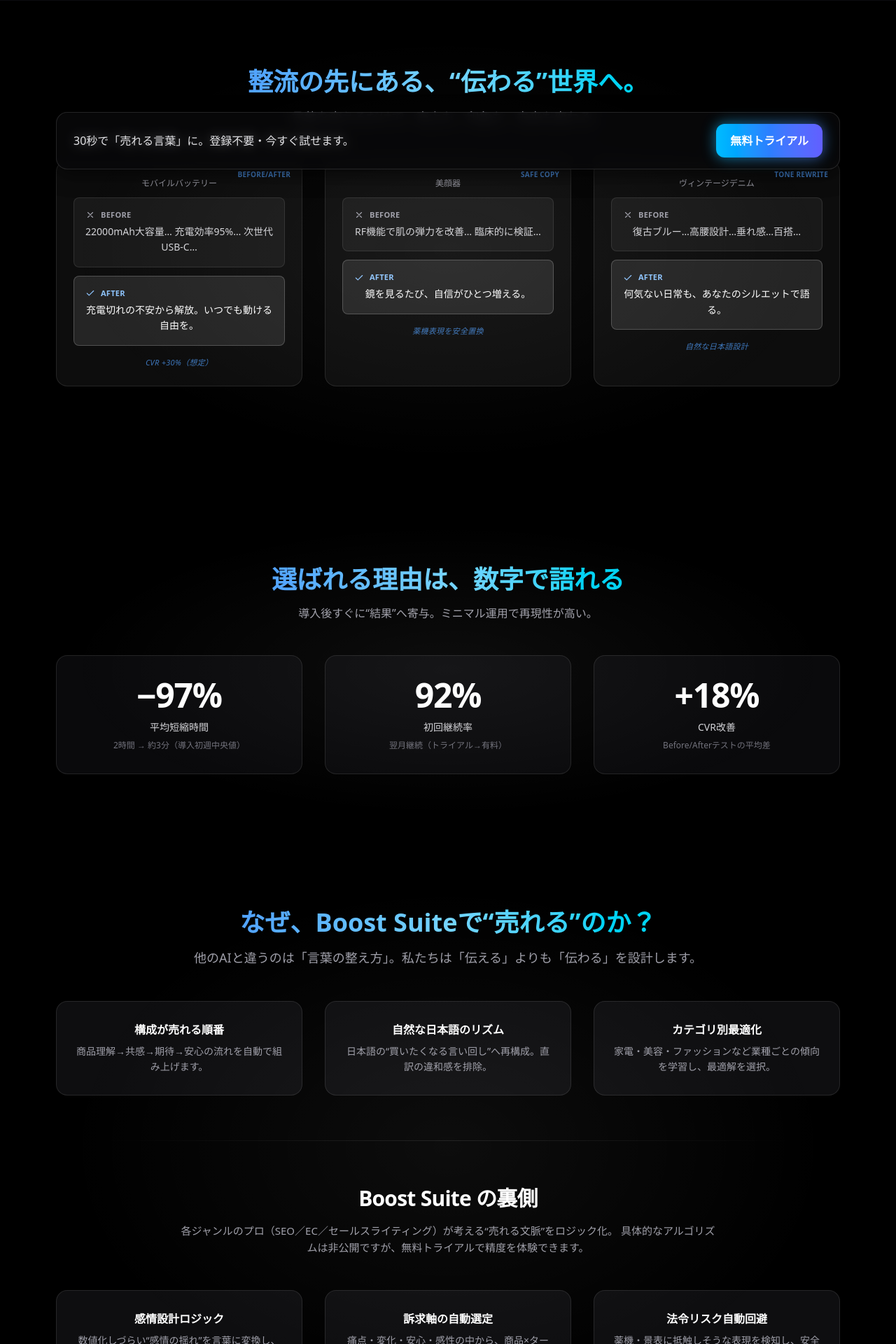
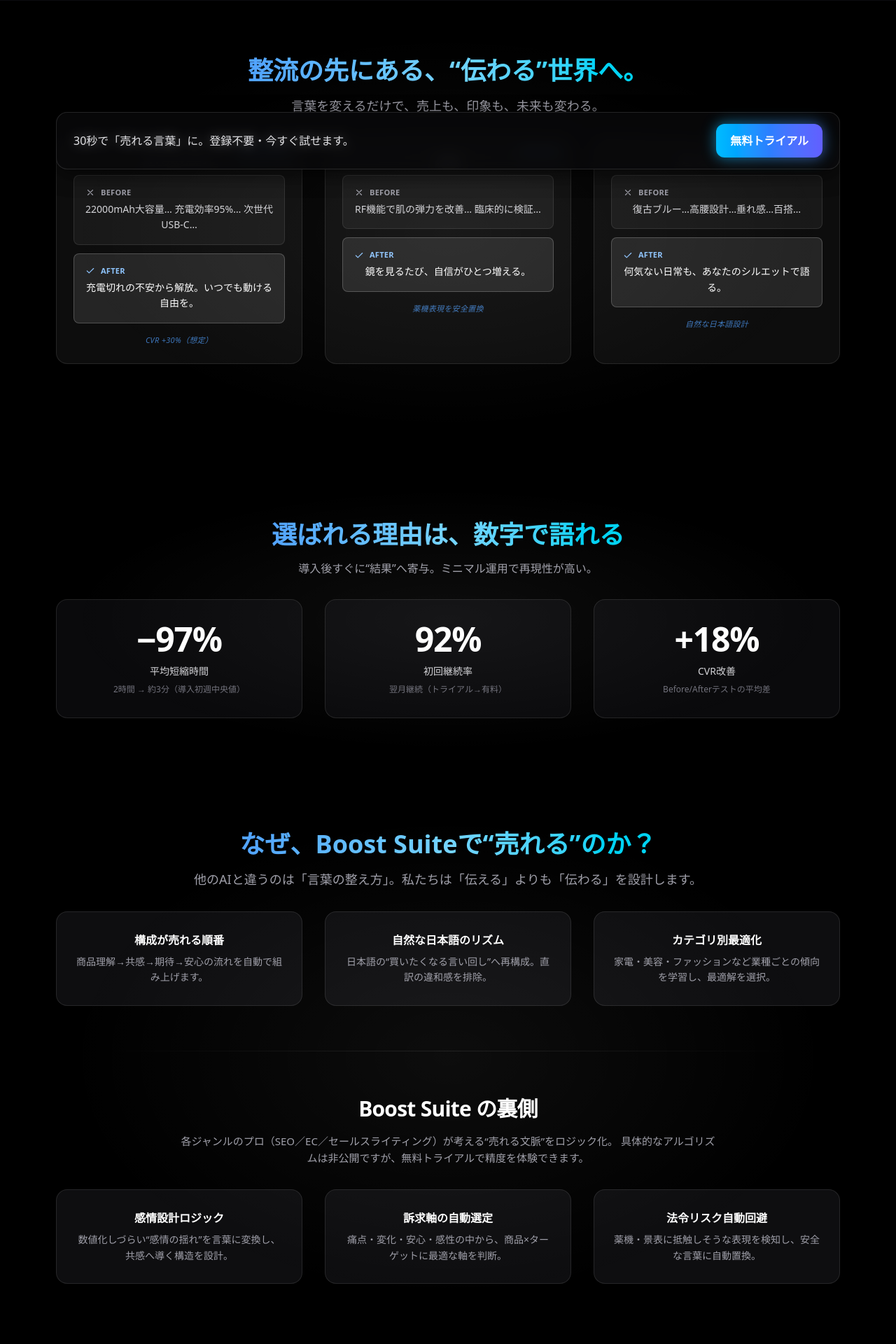
Before and after one commit to Waltz0820/boostsuite-app, a Next.js app: page / in a window 1280 px wide. Shown: the part 640-2560 px from the top of the page at 70% size. Built offline with nearby package versions, Linux system fonts and the light colour scheme.

Commit message:
feat: 変更内容

```diff
--- a/app/components/CompareTableDark.tsx
+++ b/app/components/CompareTableDark.tsx
@@ -18,10 +18,10 @@
 
 export default function CompareTableDark() {
   return (
-    <section className="py-24 bg-black text-white relative overflow-hidden">
+    <section className="py-20 bg-black text-white relative overflow-hidden">
       <div className="mx-auto max-w-6xl px-4">
         {/* 見出し */}
-        <div className="text-center mb-12">
+        <div className="text-center mb-8">
           <h2 className="text-3xl md:text-4xl font-bold mb-3">
             <span className="bg-gradient-to-r from-blue-400 via-sky-300 to-cyan-400 bg-clip-text text-transparent">
               比較すれば、導入理由は明確
--- a/app/components/FAQDark.tsx
+++ b/app/components/FAQDark.tsx
@@ -36,7 +36,7 @@
 
 export default function FAQDark() {
   return (
-    <section className="relative bg-black py-24 text-white overflow-hidden">
+    <section className="relative bg-black py-20 text-white overflow-hidden">
       {/* 背景ノイズ＋グラデ */}
       <div
         aria-hidden
--- a/app/components/FinalCtaDark.tsx
+++ b/app/components/FinalCtaDark.tsx
@@ -24,7 +24,7 @@
   );
 
   return (
-    <section className="relative overflow-hidden bg-zinc-950 py-24 text-white">
+    <section className="relative overflow-hidden bg-zinc-950 py-20 text-white">
       {/* 背景：薄い放射グラデ＋ノイズ */}
       <div
         aria-hidden
--- a/app/components/PricingDark.tsx
+++ b/app/components/PricingDark.tsx
@@ -49,7 +49,7 @@
 
 export default function PricingDark() {
   return (
-    <section className="py-24 bg-black text-white relative overflow-hidden">
+    <section className="py-20 bg-black text-white relative overflow-hidden">
       {/* 背景の軽いグロー */}
       <div className="absolute inset-0 bg-[radial-gradient(ellipse_at_center,rgba(56,189,248,0.08),transparent_60%)] pointer-events-none" />
 
@@ -60,7 +60,7 @@
             利用プラン
           </span>
         </h2>
-        <p className="text-zinc-400 mb-12 text-[15px] md:text-base">
+        <p className="text-zinc-400 mb-8 text-[15px] md:text-base">
           プランはいつでも変更・解約可能。全プラン無料で始められます。
         </p>
 
--- a/app/components/SocialProofDark.tsx
+++ b/app/components/SocialProofDark.tsx
@@ -10,7 +10,7 @@
 
 export default function SocialProofDark() {
   return (
-    <section className="py-24 bg-black text-white relative overflow-hidden">
+    <section className="py-20 bg-black text-white relative overflow-hidden">
       <div className="mx-auto max-w-6xl px-4 text-center">
         {/* Heading */}
         <h2 className="text-3xl md:text-4xl font-bold mb-4">
@@ -18,7 +18,7 @@
             選ばれる理由は、数字で語れる
           </span>
         </h2>
-        <p className="text-zinc-400 mb-12 text-[15px] md:text-base">
+        <p className="text-zinc-400 mb-8 text-[15px] md:text-base">
           導入後すぐに“結果”へ寄与。ミニマル運用で再現性が高い。
         </p>
 
--- a/app/components/StepsDark.tsx
+++ b/app/components/StepsDark.tsx
@@ -50,14 +50,14 @@
 
 export default function StepsDark() {
   return (
-    <section className="relative overflow-hidden bg-black py-24 text-white">
+    <section className="relative overflow-hidden bg-black py-20 text-white">
       {/* 背景ノイズ＋薄いグロー */}
       <div className="pointer-events-none absolute inset-0 bg-[radial-gradient(ellipse_at_center,rgba(255,255,255,0.05),transparent_60%)]" />
       <div className="pointer-events-none absolute inset-0 bg-gradient-to-b from-white/[0.03] via-transparent to-white/[0.04]" />
 
       <div className="relative mx-auto max-w-6xl px-4">
         {/* 見出し（青グラデのシアー） */}
-        <div className="text-center mb-12">
+        <div className="text-center mb-8">
           <h2 className="text-3xl md:text-4xl font-bold mb-3">
             <span className="bg-gradient-to-r from-blue-400 via-sky-300 to-cyan-400 bg-clip-text text-transparent">
               使い方は、貼って押すだけ。
--- a/app/components/WhyAndBehind.tsx
+++ b/app/components/WhyAndBehind.tsx
@@ -26,7 +26,7 @@
 
 export default function WhyAndBehind() {
   return (
-    <section className="relative overflow-hidden bg-black py-24 text-white">
+    <section className="relative overflow-hidden bg-black py-20 text-white">
       <div className="mx-auto max-w-6xl px-4 text-center">
         {/* 見出し（BAと同じグラデ） */}
         <h2 className="mb-4 text-3xl font-bold md:text-4xl">
@@ -34,7 +34,7 @@
             なぜ、Boost Suiteで“売れる”のか？
           </span>
         </h2>
-        <p className="mx-auto mb-12 max-w-3xl text-base text-zinc-400 md:text-lg">
+        <p className="mx-auto mb-8 max-w-3xl text-base text-zinc-400 md:text-lg">
           他のAIと違うのは「言葉の整え方」。私たちは「伝える」よりも「伝わる」を設計します。
         </p>
 
@@ -52,7 +52,7 @@
         <h3 className="mb-4 text-2xl font-bold tracking-tight text-white md:text-3xl">
           Boost Suite の裏側
         </h3>
-        <p className="mx-auto mb-12 max-w-3xl text-[15px] leading-relaxed text-zinc-400">
+        <p className="mx-auto mb-8 max-w-3xl text-[15px] leading-relaxed text-zinc-400">
           各ジャンルのプロ（SEO／EC／セールスライティング）が考える“売れる文脈”をロジック化。
           具体的なアルゴリズムは非公開ですが、無料トライアルで精度を体験できます。
         </p>
--- a/app/components/rules-dark.tsx
+++ b/app/components/rules-dark.tsx
@@ -33,13 +33,13 @@
 
 export default function RulesDark() {
   return (
-    <section className="relative py-24 bg-black text-white overflow-hidden">
+    <section className="relative py-20 bg-black text-white overflow-hidden">
       {/* 背景ノイズ */}
       <div className="pointer-events-none absolute inset-0 bg-[radial-gradient(ellipse_at_center,rgba(255,255,255,0.05),transparent_60%)]" />
 
       <div className="relative mx-auto max-w-5xl px-4">
         {/* 見出し */}
-        <h2 className="text-center text-3xl md:text-4xl font-bold mb-12">
+        <h2 className="text-center text-3xl md:text-4xl font-bold mb-8">
           <span className="bg-gradient-to-r from-blue-400 via-sky-300 to-cyan-400 bg-clip-text text-transparent">
             Boostの黄金律
           </span>
--- a/app/globals.css
+++ b/app/globals.css
@@ -4,7 +4,7 @@
 
 /* 新構文では必ず theme token を登録 */
 @theme {
-  --spacing-section-sm: 5rem;  /* py-20 相当 */
+  --spacing-section-sm: 5rem;  /* py-16 相当 */
   --spacing-section-md: 7rem;  /* py-28 相当 */
 }
 
--- a/app/page.tsx
+++ b/app/page.tsx
@@ -112,7 +112,7 @@
       </section>
 <div id="hero-end" className="h-px w-full" />
       {/* Before/After */}
-<section className="py-24 bg-black text-white relative overflow-hidden">
+<section className="py-20 bg-black text-white relative overflow-hidden">
   <div className="mx-auto max-w-6xl px-4 text-center">
     {/* 見出し */}
     <h2 className="text-3xl md:text-4xl font-bold mb-4">
@@ -120,7 +120,7 @@
         整流の先にある、“伝わる”世界へ。
       </span>
     </h2>
-    <p className="text-zinc-400 mb-12 text-base md:text-lg">
+    <p className="text-zinc-400 mb-8 text-base md:text-lg">
       言葉を変えるだけで、売上も、印象も、未来も変わる。
     </p>
 
```
